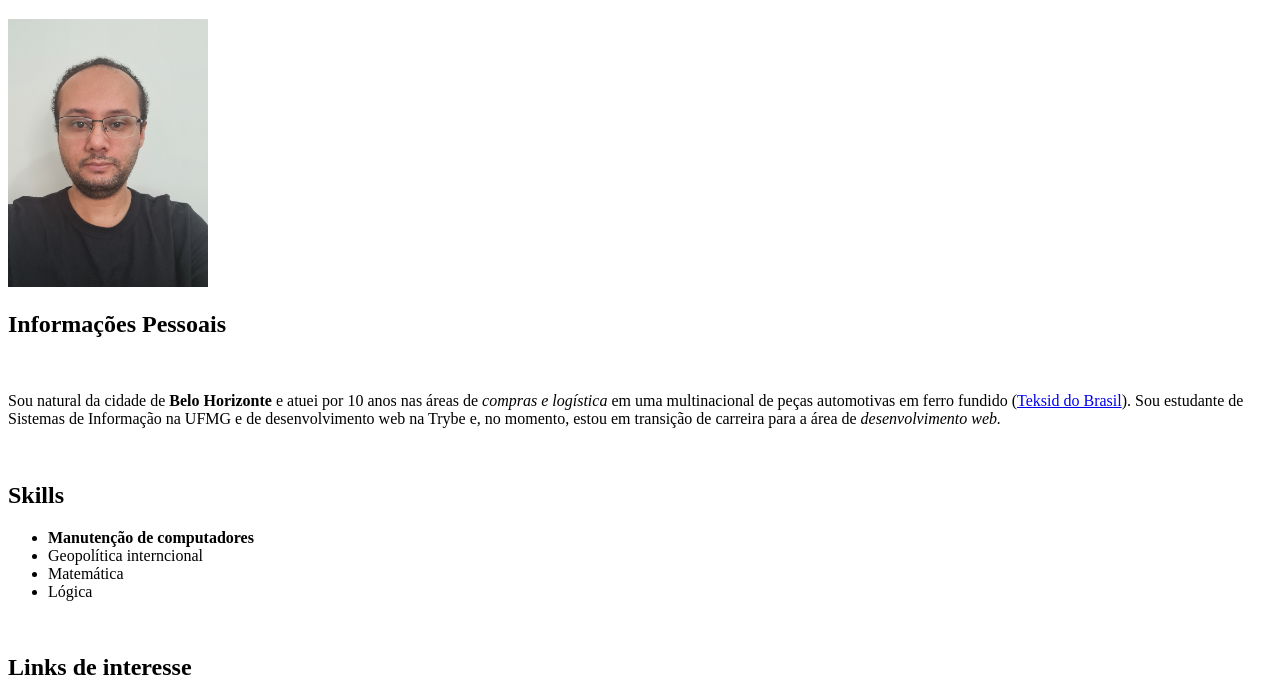
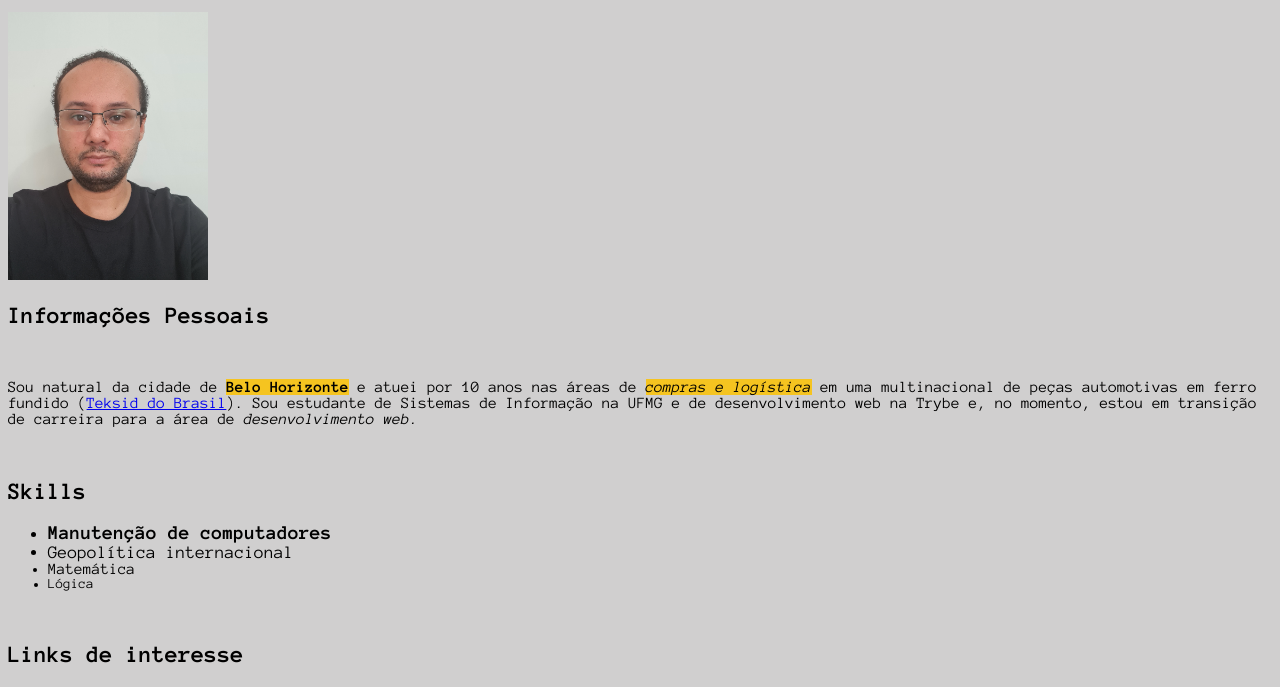
Before and after one commit to hugopassosdev/hugopassosdev.github.io, a plain HTML site: page index.html in a window 1280 px wide. Shown: the part 79-766 px from the top of the page. Drawn offline with Linux system fonts and the light colour scheme.

Commit message:
Adicionado CSS em minha página no GitHub

```diff
--- a/index.html
+++ b/index.html
@@ -3,6 +3,41 @@
 <head>
     <meta charset="UTF-8">
     <title>Web's Portfolio - Hugo Passos</title>
+    <link rel="preconnect" href="https://fonts.googleapis.com">
+    <link rel="preconnect" href="https://fonts.gstatic.com" crossorigin>
+    <link href="https://fonts.googleapis.com/css2?family=Anonymous+Pro:ital,wght@0,400;0,700;1,400;1,700&display=swap" rel="stylesheet">
+
+    <style>
+
+        body{
+            font-family: 'Anonymous Pro', monospace;
+            background-color: #D0CFCF;
+        }
+
+        #yellow{
+
+            background-color: #F5C420;
+        }
+
+        .assembly{
+            font-size: 20px;
+        }
+
+        .politics{
+            font-size: 18px;
+        }
+
+        .math{
+            font-size: 16px;
+        }
+
+        .logic{
+            font-size: 14px;
+        }
+
+    </style>
+
+
 </head>
 <body>
     <h1 id="nome">Hugo Passos Ornelas de Oliveira</h1>
@@ -11,14 +46,14 @@
     <br>
     <h2 id="info">Informações Pessoais</h2>
     <br>
-    <p>Sou natural da cidade de <strong>Belo Horizonte</strong> e atuei por 10 anos nas áreas de <em>compras e logística</em> em uma multinacional de peças automotivas em ferro fundido (<a href="http://www.teksid.com.br/pagina/17/home.aspx" target="_blank">Teksid do Brasil</a>). Sou estudante de Sistemas de Informação na UFMG e de desenvolvimento web na Trybe e, no momento, estou em transição de carreira para a área de <em>desenvolvimento web.</em></p>
+    <p>Sou natural da cidade de <a id="yellow"><strong>Belo Horizonte</strong></a> e atuei por 10 anos nas áreas de <a id="yellow"><em>compras e logística</em></a> em uma multinacional de peças automotivas em ferro fundido (<a href="http://www.teksid.com.br/pagina/17/home.aspx" target="_blank">Teksid do Brasil</a>). Sou estudante de Sistemas de Informação na UFMG e de desenvolvimento web na Trybe e, no momento, estou em transição de carreira para a área de <em>desenvolvimento web.</em></p>
     <br>
     <h2 id="skills">Skills</h2>
     <ul>
-        <li><strong>Manutenção de computadores</strong></li>
-        <li>Geopolítica interncional</li>
-        <li>Matemática</li>
-        <li>Lógica</li>
+        <li class="assembly"><strong>Manutenção de computadores</strong></li>
+        <li class="politics">Geopolítica internacional</li>
+        <li class="math">Matemática</li>
+        <li class="logic">Lógica</li>
     </ul>
     <br>
     <h2 id="links">Links de interesse</h2>
```
